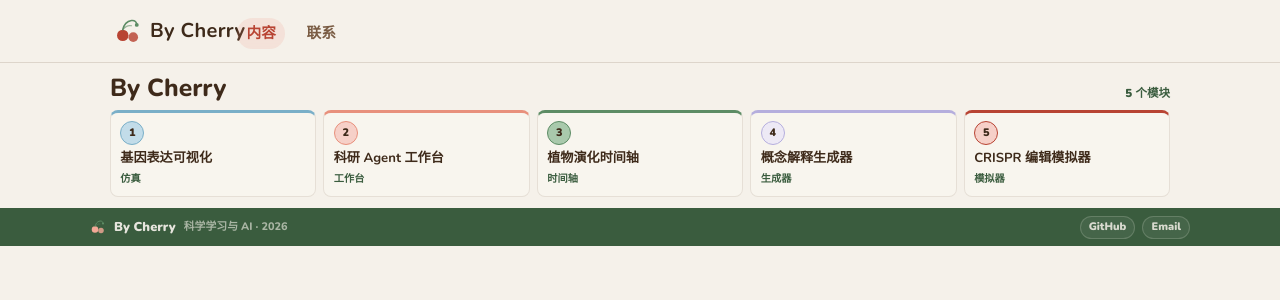
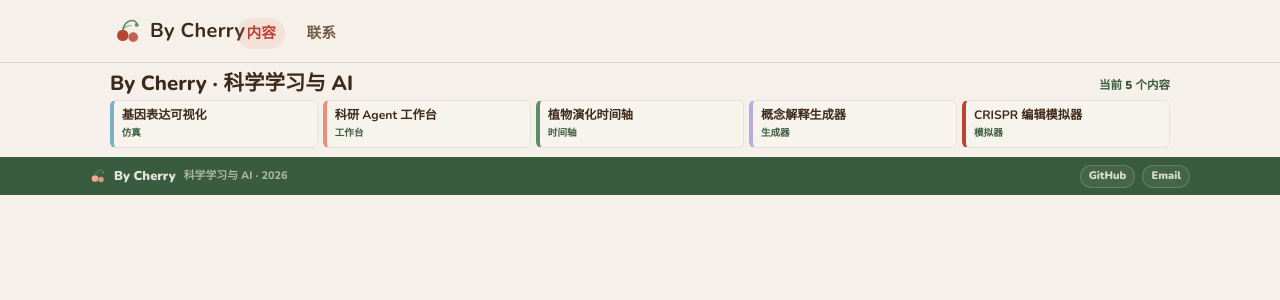
Before and after one commit to liruirui321/Bycherry, a React (Vite) app: page / in a window 1280 px wide. Shown: the top 300 px of the page. Built offline with nearby package versions, Linux system fonts and the light colour scheme.

Commit message:
Shorten homepage directory entries

```diff
--- a/scripts/verify-content-integrity.mjs
+++ b/scripts/verify-content-integrity.mjs
@@ -433,8 +433,8 @@ function verifyWorkJsonLdLearningOutcomes() {
   expect(heroSource.includes('id="works"'), "Homepage #works anchor must point to the first-screen module directory instead of a duplicate section.");
   expect(heroSource.includes('aria-label="内容目录"'), "Homepage hero must label the first-screen module directory.");
   expect(heroSource.includes("hero-work-row") && heroSource.includes('gridTemplateColumns: "repeat(5, minmax(0, 1fr))"') && !heroSource.includes("hero-work-card"), "Homepage hero module entries must use a compact module matrix, not long repeated cards.");
-  expect(heroSource.includes("minHeight: 76") && !heroSource.includes("minHeight: 88") && !heroSource.includes("hero-work-summary"), "Homepage hero module entries must stay as short tiles instead of tall summary cards.");
-  expect(heroSource.includes("grid-template-columns: repeat(2, minmax(0, 1fr)) !important") && heroSource.includes("min-height: 64px !important"), "Homepage hero mobile module directory must use compact two-column tiles instead of long stacked panels.");
+  expect(heroSource.includes("minHeight: 48") && !heroSource.includes("minHeight: 76") && !heroSource.includes("minHeight: 88") && !heroSource.includes("hero-work-summary"), "Homepage hero module entries must stay as short directory rows instead of tall sticky-note cards.");
+  expect(heroSource.includes("grid-template-columns: repeat(2, minmax(0, 1fr)) !important") && heroSource.includes("min-height: 46px !important"), "Homepage hero mobile module directory must use compact two-column rows instead of long stacked panels.");
   expect(heroSource.includes("width: calc(100vw - 2rem)"), "Homepage hero mobile module directory must stay inside the visible viewport.");
   expect(heroSource.includes('boxSizing: "border-box"'), "Homepage hero containers must use border-box sizing to avoid mobile overflow.");
   expect(!heroSource.includes("scroll-snap-type") && !heroSource.includes("overflow-x: auto"), "Homepage hero must not hide module entries behind horizontal scrolling.");
@@ -821,6 +821,7 @@ function verifyGeneExpressionLearnerContract() {
 
   expect(geneSource.includes('className="gene-readout-panel"') && geneSource.includes('borderRadius: 12') && geneSource.includes('gridTemplateColumns: "repeat(2, minmax(0, 1fr))"'), "Gene expression readout panel must stay as compact two-column metrics instead of a tall readout list.");
   expect(geneSource.includes('className="gene-readout-row"') && geneSource.includes('textOverflow: "ellipsis"') && geneSource.includes('className="gene-rate-list"') && geneSource.includes('marginTop: "0.62rem"'), "Gene expression readout rows and rate bars must stay compact.");
+  expect(geneSource.includes('className="gene-compact-details gene-quiz-details"') && !geneSource.includes('borderRadius: 22, padding: "1.2rem", boxShadow: "4px 7px 0px rgba(94,68,42,0.08)"'), "Gene expression quiz must stay as a compact collapsed panel instead of a long default card.");
 
   for (const item of retiredGenePatterns) {
     expect(!item.pattern.test(geneSource), `Gene expression tool must avoid retired or incorrect copy: ${item.label}`);
--- a/src/app/components/Hero.tsx
+++ b/src/app/components/Hero.tsx
@@ -27,7 +27,7 @@ export function Hero() {
         minHeight: "auto",
         position: "relative",
         overflow: "hidden",
-        padding: "0.72rem 1.5rem 0.72rem",
+        padding: "0.54rem 1.5rem 0.56rem",
         width: "100%",
         maxWidth: "100%",
         boxSizing: "border-box",
@@ -35,13 +35,13 @@ export function Hero() {
       }}
     >
       <div className="hero-inner" style={{ position: "relative", zIndex: 2, maxWidth: 1060, width: "100%", minWidth: 0, margin: "0 auto", boxSizing: "border-box" }}>
-        <div className="hero-header-row" style={{ display: "grid", gridTemplateColumns: "minmax(0, 1fr) auto", alignItems: "end", gap: "1rem", marginBottom: "0.48rem" }}>
+        <div className="hero-header-row" style={{ display: "grid", gridTemplateColumns: "minmax(0, 1fr) auto", alignItems: "end", gap: "1rem", marginBottom: "0.36rem" }}>
           <div style={{ minWidth: 0 }}>
             <h1
               id="hero-heading"
               style={{
                 fontFamily: "'Nunito', sans-serif",
-                fontSize: "clamp(1.18rem, 2.5vw, 1.54rem)",
+                fontSize: "clamp(1.02rem, 2vw, 1.28rem)",
                 fontWeight: 800,
                 lineHeight: 1.12,
                 color: "var(--cherry-warm-brown)",
@@ -50,15 +50,15 @@ export function Hero() {
                 overflowWrap: "anywhere",
               }}
             >
-              By Cherry
+              By Cherry · 科学学习与 AI
             </h1>
           </div>
           <span className="hero-count" style={{ color: "var(--cherry-forest)", fontSize: "0.72rem", fontWeight: 900, whiteSpace: "nowrap" }}>
-            {works.length} 个模块
+            当前 {works.length} 个内容
           </span>
         </div>
 
-        <nav id="works" className="hero-work-list" aria-label="内容目录" style={{ display: "grid", gridTemplateColumns: "repeat(5, minmax(0, 1fr))", gap: "0.46rem", minWidth: 0, maxWidth: "100%", boxSizing: "border-box" }}>
+        <nav id="works" className="hero-work-list" aria-label="内容目录" style={{ display: "grid", gridTemplateColumns: "repeat(5, minmax(0, 1fr))", gap: "0.34rem", minWidth: 0, maxWidth: "100%", boxSizing: "border-box" }}>
           {works.map((work) => {
             const toolHref = getWorkToolHref(work.href);
             return (
@@ -72,31 +72,28 @@ export function Hero() {
                 onFocus={() => preloadRouteForHref(getWorkToolHref(work.href))}
                 onPointerDown={() => preloadRouteForHref(getWorkToolHref(work.href))}
                 style={{
-                  background: "rgba(250,247,241,0.62)",
-                  border: "1px solid rgba(94,68,42,0.12)",
-                  borderTop: `3px solid ${work.border}`,
-                  borderRadius: 8,
-                  padding: "0.54rem 0.58rem",
+                  background: "rgba(250,247,241,0.38)",
+                  border: "1px solid rgba(94,68,42,0.1)",
+                  borderLeft: `4px solid ${work.border}`,
+                  borderRadius: 6,
+                  padding: "0.42rem 0.48rem",
                   color: "var(--cherry-warm-brown)",
                   textDecoration: "none",
                   textAlign: "left",
                   display: "grid",
                   gridTemplateColumns: "1fr",
                   alignItems: "start",
-                  gap: "0.34rem",
+                  gap: "0.2rem",
                   position: "relative",
                   overflow: "hidden",
                   minWidth: 0,
-                  minHeight: 76,
+                  minHeight: 48,
                   maxWidth: "100%",
                   boxSizing: "border-box",
                 }}
               >
-                <span aria-hidden="true" style={{ width: 24, height: 24, borderRadius: 999, background: work.color, border: `1px solid ${work.border}`, display: "inline-flex", alignItems: "center", justifyContent: "center", color: "var(--cherry-warm-brown)", fontSize: "0.68rem", fontWeight: 900, flex: "0 0 auto" }}>
-                  {work.id}
-                </span>
-                <strong style={{ fontSize: "0.82rem", lineHeight: 1.18, minWidth: 0, overflowWrap: "anywhere" }}>{work.title}</strong>
-                <span className="hero-work-status" style={{ color: "var(--cherry-forest)", fontSize: "0.64rem", fontWeight: 900, whiteSpace: "nowrap" }}>{homeWorkStatus[work.slug] ?? work.category}</span>
+                <strong style={{ fontSize: "0.76rem", lineHeight: 1.16, minWidth: 0, overflowWrap: "anywhere" }}>{work.title}</strong>
+                <span className="hero-work-status" style={{ color: "var(--cherry-forest)", fontSize: "0.6rem", fontWeight: 900, whiteSpace: "nowrap" }}>{homeWorkStatus[work.slug] ?? work.category}</span>
               </a>
             );
           })}
@@ -139,8 +136,8 @@ export function Hero() {
             box-sizing: border-box;
             grid-template-columns: 1fr !important;
             gap: 0.24rem !important;
-            min-height: 64px !important;
-            padding: 0.42rem 0.48rem !important;
+            min-height: 46px !important;
+            padding: 0.36rem 0.42rem !important;
           }
 
           .hero-work-status {
```
Also changed, not shown: src/app/components/GeneExpressionTool.tsx (+11 -10 lines).
